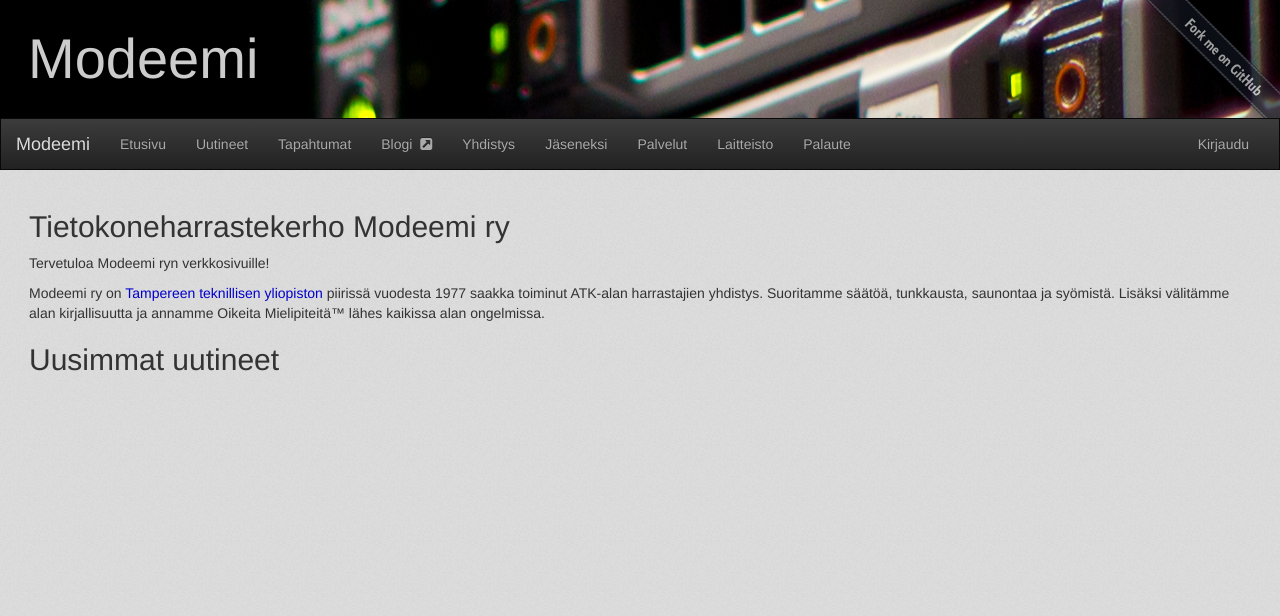
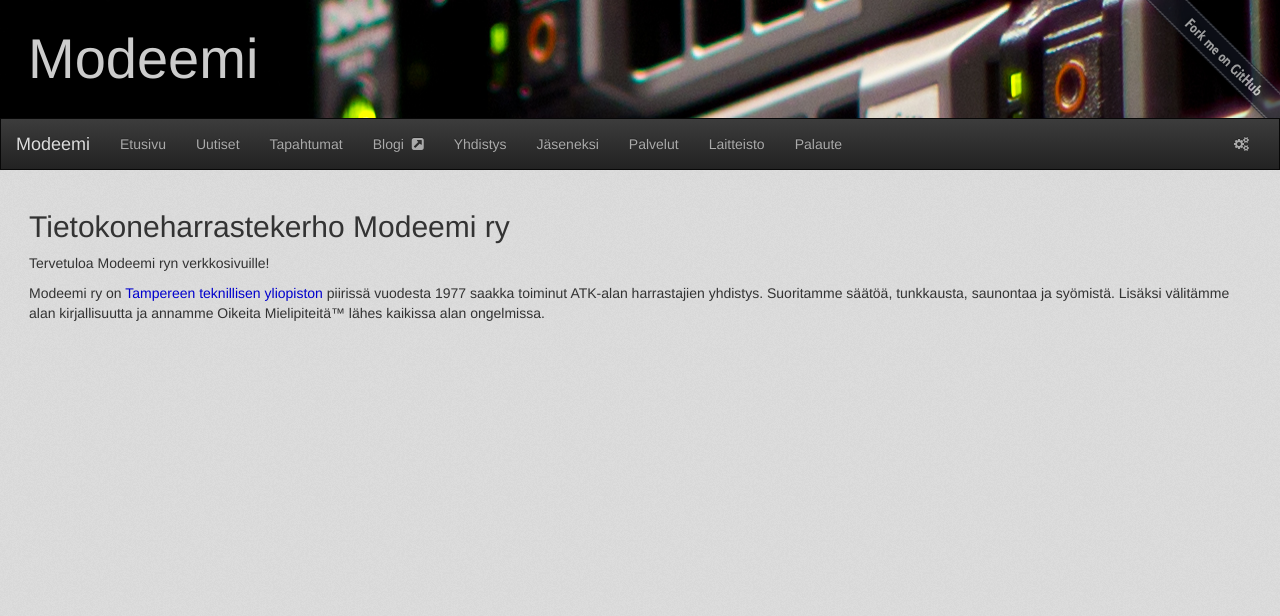
Before and after one commit to modeemi/website, a Django app: template modeemintternet/templates/etusivu.html in a window 1280 px wide. Shown: the top 616 px of the page. Run offline with Django 3.2, Linux system fonts and the light colour scheme; the template is opened without the code that fills it, so the values that code supplies are empty; parts of the project's set-up code (start-up, migrations or seed data) failed here and were passed over; some libraries are stand-ins or nearby versions.

Commit message:
Use normal news names in pages

```diff
--- a/modeemintternet/feeds.py
+++ b/modeemintternet/feeds.py
@@ -4,8 +4,8 @@
 
 
 class NewsRSSFeed(Feed):
-    title = "Modeemi ryn uutineet"
-    link = "/uutineet/"
+    title = "Modeemi ryn uutiset"
+    link = "/uutiset/"
 
     def items(self):
         return News.objects.order_by('-posted')
--- a/modeemintternet/models.py
+++ b/modeemintternet/models.py
@@ -20,11 +20,11 @@
         return '{0} (luotu {1} UTC)'.format(self.title, self.posted)
 
     def get_absolute_url(self):
-        return reverse('uutineet', args=[self.id])
+        return reverse('uutiset', args=[self.id])
 
     class Meta:
-        verbose_name = 'Uutine'
-        verbose_name_plural = 'Uutineet'
+        verbose_name = 'Uutinen'
+        verbose_name_plural = 'Uutiset'
 
 
 class Event(models.Model):
--- a/modeemintternet/templates/etusivu.html
+++ b/modeemintternet/templates/etusivu.html
@@ -5,11 +5,13 @@
 <p>Tervetuloa Modeemi ryn verkkosivuille!</p>
 <p>Modeemi ry on <a href="http://www.tut.fi/">Tampereen teknillisen yliopiston</a> piirissä vuodesta 1977 saakka toiminut ATK-alan harrastajien yhdistys. Suoritamme säätöä, tunkkausta, saunontaa ja syömistä. Lisäksi välitämme alan kirjallisuutta ja annamme Oikeita Mielipiteitä™ lähes kaikissa alan ongelmissa.</p>
 
-<h2>Uusimmat uutineet</h2>
+{% if news %}
+<h2>Uusimmat uutiset</h2>
 
 <ul itemscope itemtype="http://schema.org/Article">
     {% for n in news %}
-    <li><a href="/uutineet/{{ n.id }}" itemprop="headline">{{ n.title }}</a> (<time datetime="{{ n.posted|date:'Y-m-d' }}">{{ n.posted|date:'Y-m-d' }}</time>)</li>
+    <li><a href="/uutiset/{{ n.id }}" itemprop="headline">{{ n.title }}</a> (<time datetime="{{ n.posted|date:'Y-m-d' }}">{{ n.posted|date:'Y-m-d' }}</time>)</li>
     {% endfor %}
 </ul>
+{% endif %}
 {% endblock %}
--- a/modeemintternet/templates/nav.html
+++ b/modeemintternet/templates/nav.html
@@ -25,7 +25,7 @@
         <div class="collapse navbar-collapse disabled" id="bs-example-navbar-collapse-1">
             <ul class="nav navbar-nav">
                 <li class="{% active request '^/$' %}"><a class="navbar-item" href="{% url 'etusivu' %}">Etusivu</a></li>
-                <li class="{% active request '^/uutineet/' %}"><a class="navbar-item" href="{% url 'uutineet' %}">Uutineet</a></li>
+                <li class="{% active request '^/uutiset/' %}"><a class="navbar-item" href="{% url 'uutiset' %}">Uutiset</a></li>
                 <li class="{% active request '^/tapahtumat/' %}"><a class="navbar-item" href="{% url 'tapahtumat' %}">Tapahtumat</a></li>
                 <li><a class="navbar-item" href="http://blog.modeemi.fi">Blogi&nbsp;&nbsp;<i class="fa fa-external-link-square"></i></a></li>
                 <li class="{% active request '^/ry/' %}"><a class="navbar-item" href="{% url 'yhdistys' %}">Yhdistys</a></li>
@@ -36,7 +36,7 @@
             </ul>
 
             <ul class="nav navbar-nav navbar-right">
-                <li><a class="navbar-item" href="/admin/">Kirjaudu</a></li>
+                <li><a rel="nofollow" class="navbar-item" href="{% url 'admin:index' %}"><span class="fa fa-cogs"></span></a></li>
             </ul>
         </div> <!-- /.navbar-collapse -->
     </div> <!-- /.container-fluid -->
--- a/modeemintternet/templates/tapahtumat.html
+++ b/modeemintternet/templates/tapahtumat.html
@@ -2,7 +2,7 @@
 {% block content %}
 <h2>Tapahtumat</h2>
 <p class="event-header-link">
-    <a href="{% url 'tapahtumat.rss' %}"><span class="fa fa-list-alt"></span>&nbsp;&nbsp;Lataa .rss feed</a>
+    <a href="{% url 'tapahtumat.rss' %}"><span class="fa fa-rss-square"></span>&nbsp;&nbsp;Lataa .rss feed</a>
     <br />
     <a href="{% url 'tapahtumat.ics' %}"><span class="fa fa-calendar"></span>&nbsp;&nbsp;Lataa .ics feed (GCal, iCal etc.)</a>
 </p>
--- a/modeemintternet/urls.py
+++ b/modeemintternet/urls.py
@@ -22,8 +22,8 @@
     url(r'^laitteisto/$', views.laitteisto, name='laitteisto'),
     url(r'^palaute/$', views.palaute, name='palaute'),
 
-    url(r'^uutineet/$', views.uutineet, name='uutineet'),
-    url(r'^uutineet/(?P<pk>\d+)/$', views.uutineet, name='uutineet'),
+    url(r'^uutiset/$', views.uutiset, name='uutiset'),
+    url(r'^uutiset/(?P<pk>\d+)/$', views.uutiset, name='uutiset'),
 
     url(r'^tapahtumat/$', views.tapahtumat, name='tapahtumat'),
     url(r'^tapahtumat/(?P<pk>\d+)/$', views.tapahtumat, name='tapahtumat'),
@@ -37,7 +37,7 @@
     url(r'^palvelut/password/$', views.password, name='password'),
     url(r'^laitteisto/halutaan/$', views.halutaan, name='halutaan'),
 
-    url(r'^feed/uutineet.rss$', NewsRSSFeed(), name='uutineet.rss'),
+    url(r'^feed/uutiset.rss$', NewsRSSFeed(), name='uutiset.rss'),
     url(r'^feed/tapahtumat.rss$', EventRSSFeed(), name='tapahtumat.rss'),
     url(r'^feed/tapahtumat.ics$', EventICalFeed(), name='tapahtumat.ics'),
 
--- a/modeemintternet/views.py
+++ b/modeemintternet/views.py
@@ -113,11 +113,11 @@
     return render(request, 'jaseneksi.html',
             {'success': True, 'mailingSuccess': mailingSuccess})
 
-def uutineet(request, pk=None):
+def uutiset(request, pk=None):
     if pk:
-        return render(request, 'uutineet.html',
+        return render(request, 'uutiset.html',
                 {'news': News.objects.filter(pk=pk)})
-    return render(request, 'uutineet.html',
+    return render(request, 'uutiset.html',
             {'news': News.objects.order_by('-id')})
 
 def tapahtumat(request, pk=None):
```
Also changed, not shown: modeemintternet/templates/uutiset.html (renamed from modeemintternet/templates/uutineet.html, +4 -4 lines), modeemintternet/tests.py (+7 -7 lines), modeemintternet/migrations/0001_initial.py.
